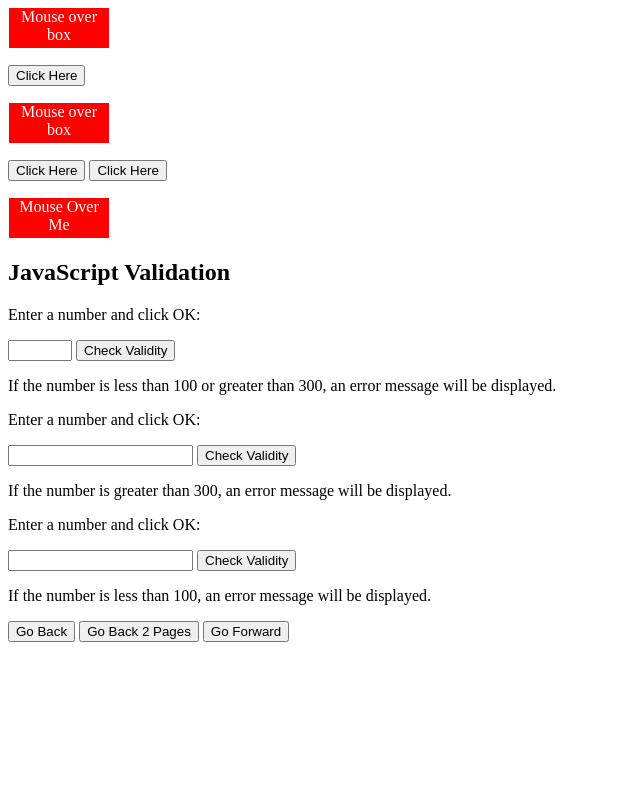
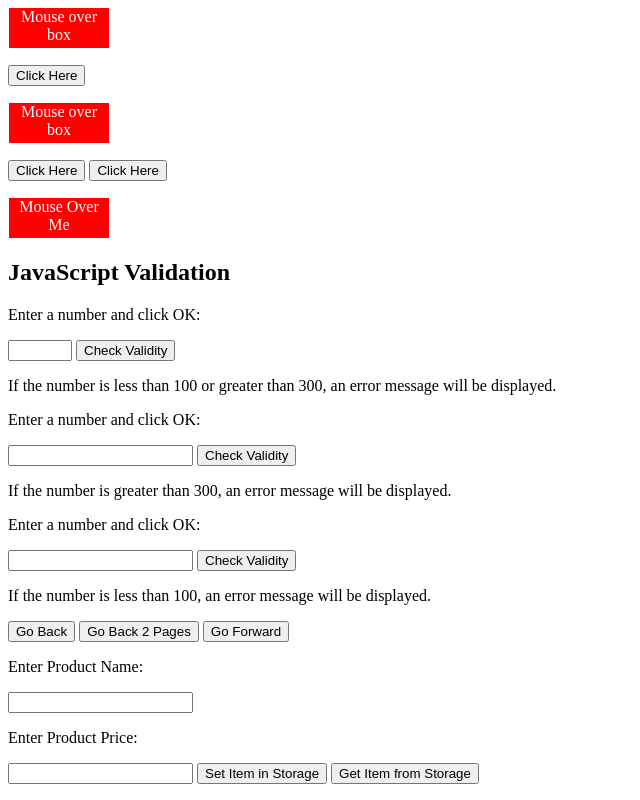
Before and after one commit to Tafhimbn/Javascript, a plain HTML site: page index.html in a window 1280 px wide. Shown: the part 3342-4142 px from the top of the page, without its empty margins (0-640 px from the left). Before the commit the page ends 3992 px from the top, so only its background shows below. Drawn offline with Linux system fonts and the light colour scheme; no server answers.

Commit message:
storageAPI

```diff
--- a/index.html
+++ b/index.html
@@ -161,6 +161,18 @@
 
     <script  src="historyAPI.js"></script>
 
+    <!--    Storage API    -->
+        <!-- Storing the object in the local storage -->
+    <p>Enter Product Name:</p>
+    <input id="p_name" type="text" required/>
+    <p>Enter Product Price:</p>
+    <input id="p_price" type="number" required/>
+
+    <button onclick="setItem()">Set Item in Storage</button>
+    <button onclick="getItem()">Get Item from Storage</button>
+    <p id="storageAPI0"> </p>
+
+    <script  src="storageAPI.js"></script>
     <!--    Fetch API    -->
     <script  src="fetchAPI.js"></script>
 
--- /dev/null
+++ b/storageAPI.js
@@ -0,0 +1,36 @@
+ /* Web Storage API
+     -> a simple syntax for storing and retrieving data in the browser.
+
+    JavaScript contains two different objects to store the data in the local.
+      |-> localStorage
+      |-> sessionStorage
+ */
+
+
+// Window localStorage Object
+/*
+   localStorage.setItem(key, value); // To set key-value pair
+   localStorage.getItem(key);        // To get data using a key
+
+   Here,
+   key −> It can be any string.
+   value −> It is a value in the string format.
+*/
+
+function setItem() {
+    const input_name = document.getElementById('p_name');
+    console.log(input_name);
+    const input_price = document.getElementById('p_price');
+
+    const product = {
+        name: input_name,
+        price: input_price,
+    }
+    localStorage.setItem("product", JSON.stringify(product));
+  }
+const output = document.getElementById("storageAPI0");
+
+function getItem(){
+    const product = localStorage.getItem("product");
+    output.innerHTML = "The Product is:"+ product;
+}
```
